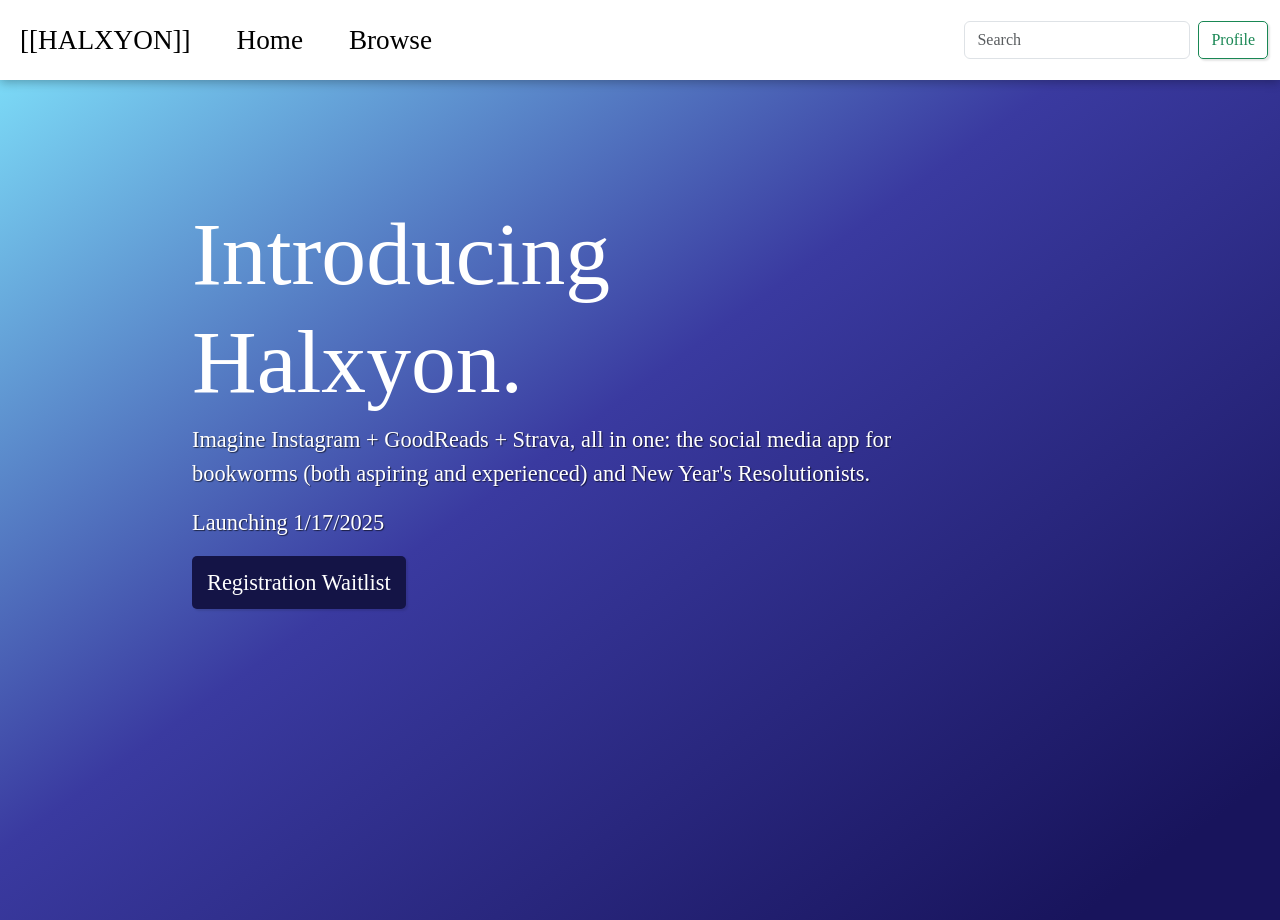
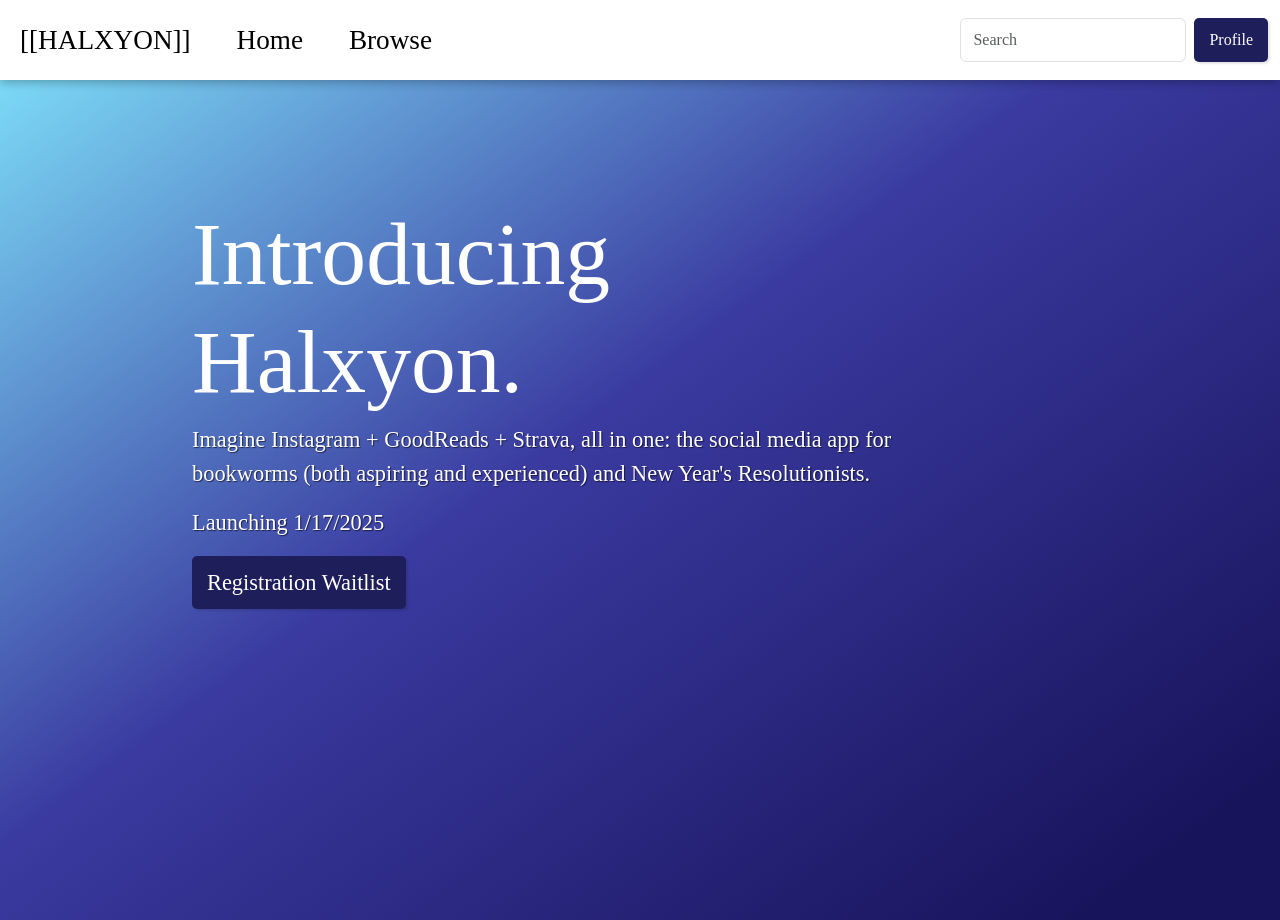
Before and after one commit to lkang172/halxyon, a React (Vite) app: page /home in a window 1280 px wide. Built offline with nearby package versions, Linux system fonts and the light colour scheme; no server answers; a web font is replaced by a local one.

Commit message:
more css

```diff
--- a/src/App.css
+++ b/src/App.css
@@ -50,7 +50,7 @@ body {
 }
 
 button {
-  background-color: rgb(20, 20, 70);
+  background-color: rgb(30, 30, 90);
   color: white;
   border: none;
   box-shadow: 2px 2px 2px rgba(0, 0, 0, 0.1);
@@ -63,6 +63,14 @@ button {
 }
 
 button:hover {
-  box-shadow: 2px 2px 2px rgba(0, 0, 0, 0.3);
+  box-shadow: 3px 3px 3px rgba(0, 0, 0, 0.3);
   transition: 0.3s;
 }
+
+.btn {
+  color: rgba(0, 0, 0, 0.3);
+}
+
+.btn-outline-success {
+  background-color: rgba(0, 0, 0, 0.3);
+}
--- a/src/Navbar.tsx
+++ b/src/Navbar.tsx
@@ -51,9 +51,7 @@ const Navbar = () => {
                 aria-label="Search"
               />
               <Link to="/profile">
-                <button className="btn btn-outline-success" type="submit">
-                  Profile
-                </button>
+                <button>Profile</button>
               </Link>
             </form>
           </div>
```
